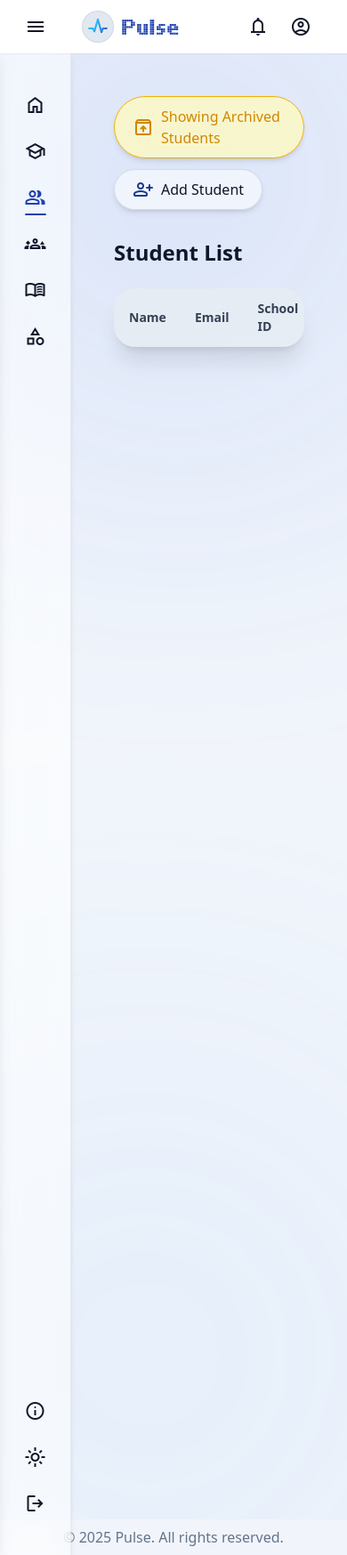
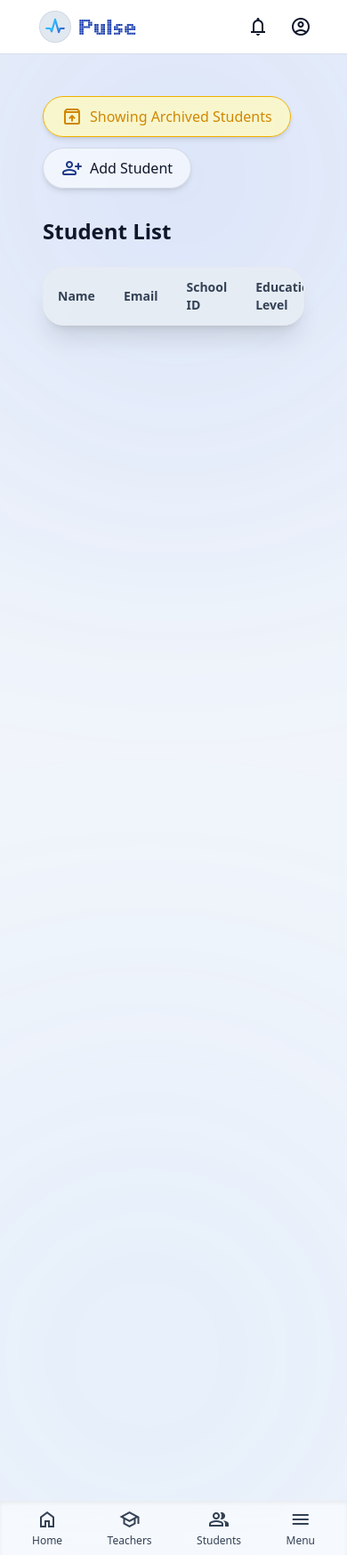
Before and after one commit to JosephCanzana/Pulse, a Flask app: page /admin/student in a window 390 px wide. Shown: the whole page at 89% size. Run offline with Flask 3, Linux system fonts and the light colour scheme; a user stored in the database is signed in; data comes from the database, SQL or seed files in the repository; lists and menus that the app fills with data are empty.

Commit message:
added bottom nav for smaller screen'

```diff
--- a/app.py
+++ b/app.py
@@ -170,7 +170,6 @@ def account_activation(school_id):
             return redirect(url_for("account_activation",  school_id=school_id))
 
         if new_pwd != c_pwd:
-            return apology(404, f"{new_pwd} - {c_pwd}")
             flash("Your password don't match", "error")
             return redirect(url_for("account_activation",  school_id=school_id))
 
--- a/static/css/output.css
+++ b/static/css/output.css
@@ -7,19 +7,16 @@
       "Segoe UI Emoji", "Segoe UI Symbol", "Noto Color Emoji";
     --font-mono: ui-monospace, SFMono-Regular, Menlo, Monaco, Consolas, "Liberation Mono",
       "Courier New", monospace;
-    --color-red-600: oklch(57.7% 0.245 27.325);
+    --color-red-500: oklch(63.7% 0.237 25.331);
     --color-yellow-100: oklch(97.3% 0.071 103.193);
     --color-yellow-200: oklch(94.5% 0.129 101.54);
     --color-yellow-500: oklch(79.5% 0.184 86.047);
     --color-yellow-600: oklch(68.1% 0.162 75.834);
     --color-green-100: oklch(96.2% 0.044 156.743);
     --color-green-600: oklch(62.7% 0.194 149.214);
-    --color-blue-600: oklch(54.6% 0.245 262.881);
-    --color-gray-100: oklch(96.7% 0.003 264.542);
-    --color-gray-300: oklch(87.2% 0.01 258.338);
-    --color-gray-400: oklch(70.7% 0.022 261.325);
-    --color-gray-500: oklch(55.1% 0.027 264.364);
+    --color-gray-200: oklch(92.8% 0.006 264.531);
     --color-gray-700: oklch(37.3% 0.034 259.733);
+    --color-gray-800: oklch(27.8% 0.033 256.848);
     --color-black: #000;
     --color-white: #fff;
     --spacing: 0.25rem;
@@ -32,6 +29,8 @@
     --container-3xl: 48rem;
     --container-4xl: 56rem;
     --container-5xl: 64rem;
+    --text-xs: 0.75rem;
+    --text-xs--line-height: calc(1 / 0.75);
     --text-sm: 0.875rem;
     --text-sm--line-height: calc(1.25 / 0.875);
     --text-base: 1rem;
@@ -977,15 +1002,18 @@
   .pt-12 {
     padding-top: calc(var(--spacing) * 12);
   }
+  .pt-16 {
+    padding-top: calc(var(--spacing) * 16);
+  }
+  .pr-5 {
+    padding-right: calc(var(--spacing) * 5);
+  }
   .pr-7 {
     padding-right: calc(var(--spacing) * 7);
   }
   .pr-10 {
     padding-right: calc(var(--spacing) * 10);
   }
-  .pb-2 {
-    padding-bottom: calc(var(--spacing) * 2);
-  }
   .pb-6 {
     padding-bottom: calc(var(--spacing) * 6);
   }
@@ -997,6 +1025,9 @@
   }
   .pl-4 {
     padding-left: calc(var(--spacing) * 4);
+  }
+  .pl-5 {
+    padding-left: calc(var(--spacing) * 5);
   }
   .text-center {
     text-align: center;
@@ -1050,6 +1081,10 @@
     font-size: var(--text-xl);
     line-height: var(--tw-leading, var(--text-xl--line-height));
   }
+  .text-xs {
+    font-size: var(--text-xs);
+    line-height: var(--tw-leading, var(--text-xs--line-height));
+  }
   .text-\[22px\] {
     font-size: 22px;
   }
@@ -1192,6 +1226,10 @@
     --tw-shadow: var(--clr-glass-dark);
     box-shadow: var(--tw-inset-shadow), var(--tw-inset-ring-shadow), var(--tw-ring-offset-shadow), var(--tw-ring-shadow), var(--tw-shadow);
   }
+  .shadow-inner {
+    --tw-shadow: inset 0 2px 4px 0 var(--tw-shadow-color, rgb(0 0 0 / 0.05));
+    box-shadow: var(--tw-inset-shadow), var(--tw-inset-ring-shadow), var(--tw-ring-offset-shadow), var(--tw-ring-shadow), var(--tw-shadow);
+  }
   .shadow-lg {
     --tw-shadow: 0 10px 15px -3px var(--tw-shadow-color, rgb(0 0 0 / 0.1)), 0 4px 6px -4px var(--tw-shadow-color, rgb(0 0 0 / 0.1));
     box-shadow: var(--tw-inset-shadow), var(--tw-inset-ring-shadow), var(--tw-ring-offset-shadow), var(--tw-ring-shadow), var(--tw-shadow);
@@ -1634,6 +1652,31 @@
       outline-style: none;
     }
   }
+  .sm\:ml-0 {
+    @media (width >= 40rem) {
+      margin-left: calc(var(--spacing) * 0);
+    }
+  }
+  .sm\:ml-10 {
+    @media (width >= 40rem) {
+      margin-left: calc(var(--spacing) * 10);
+    }
+  }
+  .sm\:ml-20 {
+    @media (width >= 40rem) {
+      margin-left: calc(var(--spacing) * 20);
+    }
+  }
+  .sm\:flex {
+    @media (width >= 40rem) {
+      display: flex;
+    }
+  }
+  .sm\:hidden {
+    @media (width >= 40rem) {
+      display: none;
+    }
+  }
   .sm\:grid-cols-2 {
     @media (width >= 40rem) {
       grid-template-columns: repeat(2, minmax(0, 1fr));
@@ -1644,6 +1687,26 @@
       padding-inline: calc(var(--spacing) * 6);
     }
   }
+  .sm\:pr-4 {
+    @media (width >= 40rem) {
+      padding-right: calc(var(--spacing) * 4);
+    }
+  }
+  .sm\:pr-5 {
+    @media (width >= 40rem) {
+      padding-right: calc(var(--spacing) * 5);
+    }
+  }
+  .sm\:pl-4 {
+    @media (width >= 40rem) {
+      padding-left: calc(var(--spacing) * 4);
+    }
+  }
+  .sm\:pl-5 {
+    @media (width >= 40rem) {
+      padding-left: calc(var(--spacing) * 5);
+    }
+  }
   .md\:order-1 {
     @media (width >= 48rem) {
       order: 1;
@@ -1662,6 +1725,21 @@
   .md\:mx-0 {
     @media (width >= 48rem) {
       margin-inline: calc(var(--spacing) * 0);
+    }
+  }
+  .md\:ml-10 {
+    @media (width >= 48rem) {
+      margin-left: calc(var(--spacing) * 10);
+    }
+  }
+  .md\:ml-20 {
+    @media (width >= 48rem) {
+      margin-left: calc(var(--spacing) * 20);
+    }
+  }
+  .md\:ml-60 {
+    @media (width >= 48rem) {
+      margin-left: calc(var(--spacing) * 60);
     }
   }
   .md\:flex {
@@ -1997,7 +2089,6 @@ html {
 .side-bar-container {
   position: fixed;
   top: calc(var(--spacing) * 17);
-  display: flex;
   flex-direction: column;
   align-items: center;
   justify-content: space-between;
@@ -2317,6 +2408,11 @@ html {
   syntax: "*";
   inherits: false;
   initial-value: 0 0 #0000;
+}
+@property --tw-outline-style {
+  syntax: "*";
+  inherits: false;
+  initial-value: solid;
 }
 @property --tw-blur {
   syntax: "*";
@@ -2484,6 +2580,7 @@ html {
       --tw-ring-offset-width: 0px;
       --tw-ring-offset-color: #fff;
       --tw-ring-offset-shadow: 0 0 #0000;
+      --tw-outline-style: solid;
       --tw-blur: initial;
       --tw-brightness: initial;
       --tw-contrast: initial;
--- a/static/css/src/input.css
+++ b/static/css/src/input.css
@@ -50,8 +50,7 @@
 }
 
 .side-bar-container{
-  @apply fixed top-17 flex flex-col items-center justify-between pt-5 pb-5
-  text-[var(--clr-txt-primary)]
+  @apply fixed top-17 flex-col items-center justify-between pt-5 pb-5 text-[var(--clr-txt-primary)];
 }
 
 .btn-side-bar-collapsed{
--- a/static/js/sidebar.js
+++ b/static/js/sidebar.js
@@ -10,7 +10,7 @@ if (menuBtn && sidebarExpand && sidebarCollapsed && mainContent) {
     if (localStorage.getItem('sidebarOpen') === 'true') {
         sidebarExpand.classList.remove('-translate-x-full');
         sidebarCollapsed.classList.add('translate-y-full');
-        mainContent.classList.add('ml-60');
+        mainContent.classList.add('md:ml-60');
     }
 
     // NAVBAR COLLAPSED
@@ -21,13 +21,13 @@ if (menuBtn && sidebarExpand && sidebarCollapsed && mainContent) {
             // Closing sidebar
             sidebarExpand.classList.add('-translate-x-full');
             sidebarCollapsed.classList.remove('translate-y-full');
-            mainContent.classList.remove('ml-60');
+            mainContent.classList.remove('md:ml-60');
             localStorage.setItem('sidebarOpen', false);
         } else {
             // Opening sidebar
             sidebarExpand.classList.remove('-translate-x-full');
             sidebarCollapsed.classList.add('translate-y-full');
-            mainContent.classList.add('ml-60');
+            mainContent.classList.add('md:ml-60');
             localStorage.setItem('sidebarOpen', true);
         }
     });
--- /dev/null
+++ b/templates/components/bottom_nav.html
@@ -0,0 +1,136 @@
+<!-- BOTTOM NAVIGATION BAR (Mobile Only) -->
+<div class="sm:hidden fixed bottom-0 left-0 w-full pl-5 pr-5 bg-[var(--clr-glass-light)] backdrop-blur-md border-t border-[var(--clr-glass-border)] shadow-inner z-50">
+  <div class="flex justify-between items-center px-4 py-2">
+
+    <!-- Home / Dashboard -->
+    {% if session.get('role') == 'admin' %}
+      <a href="{{ url_for('admin') }}" class="flex flex-col items-center text-[var(--clr-txt-secondary)] hover:text-[var(--clr-primary)] {% if request.path == url_for('admin') %}text-[var(--clr-primary)]{% endif %}">
+        <span class="material-symbols-outlined">home</span>
+        <span class="text-xs mt-1">Home</span>
+      </a>
+      <a href="{{ url_for('admin_teacher') }}" class="flex flex-col items-center text-[var(--clr-txt-secondary)] hover:text-[var(--clr-primary)] {% if request.path == url_for('admin_teacher') %}text-[var(--clr-primary)]{% endif %}">
+        <span class="material-symbols-outlined">school</span>
+        <span class="text-xs mt-1">Teachers</span>
+      </a>
+      <a href="{{ url_for('admin_student') }}" class="flex flex-col items-center text-[var(--clr-txt-secondary)] hover:text-[var(--clr-primary)] {% if request.path == url_for('admin_student') %}text-[var(--clr-primary)]{% endif %}">
+        <span class="material-symbols-outlined">group</span>
+        <span class="text-xs mt-1">Students</span>
+      </a>
+    {% elif session.get('role') == 'teacher' %}
+      <a href="{{ url_for('teacher') }}" class="flex flex-col items-center text-[var(--clr-txt-secondary)] hover:text-[var(--clr-primary)] {% if request.path == url_for('teacher') %}text-[var(--clr-primary)]{% endif %}">
+        <span class="material-symbols-outlined">home</span>
+        <span class="text-xs mt-1">Home</span>
+      </a>
+      <a href="#" class="flex flex-col items-center text-[var(--clr-txt-secondary)] hover:text-[var(--clr-primary)]">
+        <span class="material-symbols-outlined">menu_book</span>
+        <span class="text-xs mt-1">Subjects</span>
+      </a>
+    {% else %}
+      <a href="{{ url_for('student') }}" class="flex flex-col items-center text-[var(--clr-txt-secondary)] hover:text-[var(--clr-primary)] {% if request.path == url_for('student') %}text-[var(--clr-primary)]{% endif %}">
+        <span class="material-symbols-outlined">home</span>
+        <span class="text-xs mt-1">Home</span>
+      </a>
+      <a href="#" class="flex flex-col items-center text-[var(--clr-txt-secondary)] hover:text-[var(--clr-primary)]">
+        <span class="material-symbols-outlined">book</span>
+        <span class="text-xs mt-1">Subjects</span>
+      </a>
+    {% endif %}
+
+    <!-- Menu Button -->
+    <button id="mobile-menu-button" class="flex flex-col items-center text-[var(--clr-txt-secondary)] hover:text-[var(--clr-primary)] focus:outline-none">
+      <span class="material-symbols-outlined">menu</span>
+      <span class="text-xs mt-1">Menu</span>
+    </button>
+  </div>
+</div>
+
+<!-- FULL SCREEN MOBILE MENU -->
+<div id="mobile-menu" class="fixed inset-0 bg-[var(--clr-surface)] z-50 transform translate-y-full transition-transform duration-500 ease-in-out overflow-y-auto">
+  <div class="flex flex-col h-full">
+
+    <!-- Header -->
+    <div class="flex justify-between items-center p-4 border-b border-[var(--clr-border)]">
+      <h2 class="text-xl font-semibold text-[var(--clr-primary)]">Menu</h2>
+      <button id="mobile-menu-close" class="text-[var(--clr-txt-secondary)] hover:text-[var(--clr-primary)]">
+        <span class="material-symbols-outlined">close</span>
+      </button>
+    </div>
+
+    <!-- Menu Links -->
+    <div class="flex-1 p-4 space-y-4">
+      {% if session.get('role') == 'admin' %}
+        <a href="{{ url_for('admin') }}" class="flex items-center p-3 rounded-xl hover:bg-[var(--clr-glass-light)] transition shadow-sm text-[var(--clr-txt-primary)]">
+          <span class="material-symbols-outlined mr-3 text-[var(--clr-primary)]">home</span> Dashboard
+        </a>
+        <a href="{{ url_for('admin_teacher') }}" class="flex items-center p-3 rounded-xl hover:bg-[var(--clr-glass-light)] transition shadow-sm text-[var(--clr-txt-primary)]">
+          <span class="material-symbols-outlined mr-3 text-[var(--clr-primary)]">school</span> Teachers
+        </a>
+        <a href="{{ url_for('admin_student') }}" class="flex items-center p-3 rounded-xl hover:bg-[var(--clr-glass-light)] transition shadow-sm text-[var(--clr-txt-primary)]">
+          <span class="material-symbols-outlined mr-3 text-[var(--clr-primary)]">group</span> Students
+        </a>
+        <a href="{{ url_for('admin_department') }}" class="flex items-center p-3 rounded-xl hover:bg-[var(--clr-glass-light)] transition shadow-sm text-[var(--clr-txt-primary)]">
+          <span class="material-symbols-outlined mr-3 text-[var(--clr-primary)]">groups_3</span> Department
+        </a>
+        <a href="{{ url_for('admin_course') }}" class="flex items-center p-3 rounded-xl hover:bg-[var(--clr-glass-light)] transition shadow-sm text-[var(--clr-txt-primary)]">
+          <span class="material-symbols-outlined mr-3 text-[var(--clr-primary)]">menu_book</span> Courses
+        </a>
+        <a href="{{ url_for('admin_subject') }}" class="flex items-center p-3 rounded-xl hover:bg-[var(--clr-glass-light)] transition shadow-sm text-[var(--clr-txt-primary)]">
+          <span class="material-symbols-outlined mr-3 text-[var(--clr-primary)]">category</span> Subjects
+        </a>
+      {% elif session.get('role') == 'teacher' %}
+        <a href="{{ url_for('teacher') }}" class="flex items-center p-3 rounded-xl hover:bg-[var(--clr-glass-light)] transition shadow-sm text-[var(--clr-txt-primary)]">
+          <span class="material-symbols-outlined mr-3 text-[var(--clr-primary)]">home</span> Dashboard
+        </a>
+        <a href="#" class="flex items-center p-3 rounded-xl hover:bg-[var(--clr-glass-light)] transition shadow-sm text-[var(--clr-txt-primary)]">
+          <span class="material-symbols-outlined mr-3 text-[var(--clr-primary)]">menu_book</span> Subjects
+        </a>
+      {% else %}
+        <a href="{{ url_for('student') }}" class="flex items-center p-3 rounded-xl hover:bg-[var(--clr-glass-light)] transition shadow-sm text-[var(--clr-txt-primary)]">
+          <span class="material-symbols-outlined mr-3 text-[var(--clr-primary)]">home</span> Dashboard
+        </a>
+        <a href="#" class="flex items-center p-3 rounded-xl hover:bg-[var(--clr-glass-light)] transition shadow-sm text-[var(--clr-txt-primary)]">
+          <span class="material-symbols-outlined mr-3 text-[var(--clr-primary)]">book</span> Subjects
+        </a>
+        <a href="#" class="flex items-center p-3 rounded-xl hover:bg-[var(--clr-glass-light)] transition shadow-sm text-[var(--clr-txt-primary)]">
+          <span class="material-symbols-outlined mr-3 text-[var(--clr-primary)]">format_list_bulleted</span> Submissions
+        </a>
+        <a href="#" class="flex items-center p-3 rounded-xl hover:bg-[var(--clr-glass-light)] transition shadow-sm text-[var(--clr-txt-primary)]">
+          <span class="material-symbols-outlined mr-3 text-[var(--clr-primary)]">workspace_premium</span> Grades
+        </a>
+      {% endif %}
+
+      <!-- Utilities -->
+      <div class="mt-6 border-t border-[var(--clr-border)] pt-4 space-y-2">
+        <a href="{{ url_for('about') }}" class="flex items-center p-3 rounded-xl hover:bg-[var(--clr-glass-light)] transition shadow-sm text-[var(--clr-txt-primary)]">
+          <span class="material-symbols-outlined mr-3 text-[var(--clr-primary)]">info</span> About
+        </a>
+        <button class="flex items-center p-3 rounded-xl hover:bg-[var(--clr-glass-light)] transition shadow-sm theme-toggle w-full text-left text-[var(--clr-txt-primary)]">
+          <span class="material-symbols-outlined mr-3 text-[var(--clr-primary)]">light_mode</span> Toggle Theme
+        </button>
+        <button
+          onclick="
+            document.getElementById('mobile-menu').classList.add('translate-y-full');
+            setTimeout(() => openConfirmModal('Confirm Logout', 'Are you sure you want to log out?', '{{ url_for('logout') }}'), 300);
+          "
+          class="flex items-center p-3 rounded-xl hover:bg-[var(--clr-glass-light)] transition shadow-sm w-full text-left text-[var(--clr-txt-primary)]"
+        >
+          <span class="material-symbols-outlined mr-3 text-[var(--clr-primary)]">logout</span> Logout
+        </button>
+      </div>
+    </div>
+  </div>
+</div>
+
+<script>
+  const menuButton = document.getElementById('mobile-menu-button');
+  const menu = document.getElementById('mobile-menu');
+  const menuClose = document.getElementById('mobile-menu-close');
+
+  menuButton.addEventListener('click', () => {
+    menu.classList.remove('translate-y-full');
+  });
+
+  menuClose.addEventListener('click', () => {
+    menu.classList.add('translate-y-full');
+  });
+</script>
--- a/templates/components/footer.html
+++ b/templates/components/footer.html
@@ -1,4 +1,4 @@
-<div class="fixed flex bottom-0 items-center bg-[var(--clr-bg)]
+<div class="{% if current_user.is_authenticated or current_user.activated %}hidden sm:flex {% endif %} fixed flex bottom-0 items-center bg-[var(--clr-bg)]
                    text-[var(--clr-txt-muted)] justify-center h-10 w-full">
     &copy; 2025 Pulse. All rights reserved.
 </div>
--- a/templates/components/navbar.html
+++ b/templates/components/navbar.html
@@ -1,9 +1,9 @@
 <!-- NAVBAR -->
-<nav class="sticky top-0 w-full h-15 z-50 flex items-center justify-between bg-[var(--clr-surface)] text-[var(--clr-txt-primary)] pl-4 pr-7 drop-shadow-black shadow-2xs">
+<nav class="sticky top-0 w-full h-15 z-50 flex items-center justify-between bg-[var(--clr-surface)] text-[var(--clr-txt-primary)] sm:pl-4 sm:pr-4 pl-4 pr-7 drop-shadow-black shadow-2xs">
 
 <!-- LEFT SIDE -->
     <div class="flex items-center justify-center mp-0.5 ">
-        <button id="menu-btn" class="btn-side-bar w-12 h-12 flex items-center justify-center mt-2 mb-2 rounded-xl hover:bg-[var(--clr-primary)] hover:text-[var(--clr-bg)] transition">
+        <button id="menu-btn" class="hidden sm:flex btn-side-bar w-12 h-12 flex items-center justify-center mt-2 mb-2 rounded-xl hover:bg-[var(--clr-primary)] hover:text-[var(--clr-bg)] transition">
             <span class="material-symbols-outlined">menu</span>
         </button>
         <!-- LOGO -->
--- a/templates/components/sidebar.html
+++ b/templates/components/sidebar.html
@@ -1,8 +1,9 @@
 <div class="relative">
   <!-- COLLAPSED SIDEBAR -->
+
   <div
     id="sidebar-collapsed"
-    class="side-bar-container fixed left-0 -mt-2 top-[3.75rem] h-[calc(100vh-3.75rem)] w-20
+    class="side-bar-container hidden sm:flex fixed left-0 -mt-2 top-[3.75rem] h-[calc(100vh-3.75rem)] w-20
            z-30 bg-[var(--clr-glass-light)] border-r border-[var(--clr-glass-border)]
            backdrop-blur-md shadow-md shadow-[var(--clr-glass-dark)]
            transition-transform duration-500 ease-in-out"
@@ -54,7 +55,6 @@
           </a>
         {% endif %}
       </div>
-
       <!-- BOTTOM LINKS -->
       <div class="flex flex-col items-center mb-3 space-y-2">
         <a href="{{ url_for('about') }}" class="btn-side-bar-collapsed {% if request.path == url_for('about') %}btn-side-bar-collapsed-active{% endif %}">
@@ -74,7 +74,7 @@
   <!-- EXPANDED SIDEBAR -->
   <div
     id="sidebar-expand"
-    class="side-bar-container fixed left-0 -mt-3 top-[3.75rem] h-[calc(100vh-3.75rem)] w-60
+    class="side-bar-container hidden sm:flex fixed left-0 -mt-3 top-[3.75rem] h-[calc(100vh-3.75rem)] w-60
            z-40 bg-[var(--clr-glass-light)] border-r border-[var(--clr-glass-border)]
            backdrop-blur-md shadow-lg shadow-[var(--clr-glass-dark)]
            transform -translate-x-full transition-transform duration-500 ease-in-out"
--- a/templates/layout.html
+++ b/templates/layout.html
@@ -49,8 +49,9 @@
 
     {% include 'components/navbar.html' %}
     {% include 'components/sidebar.html' %}
+    {% include 'components/bottom_nav.html' %}
 
-    <div class="flex-1 transition-all duration-450 ml-20" id="wrapper">
+    <div class="flex-1 transition-all duration-450 md:ml-20 sm:ml-10" id="wrapper">
         <main class="w-full min-h-[calc(100vh-4.25rem)] text-[var(--clr-txt-primary)] pb-25 pt-12 px-12">
             {% block main %}
             {% endblock %}
```
Also changed, not shown: other parts of static/css/output.css (+106 -87 lines).
